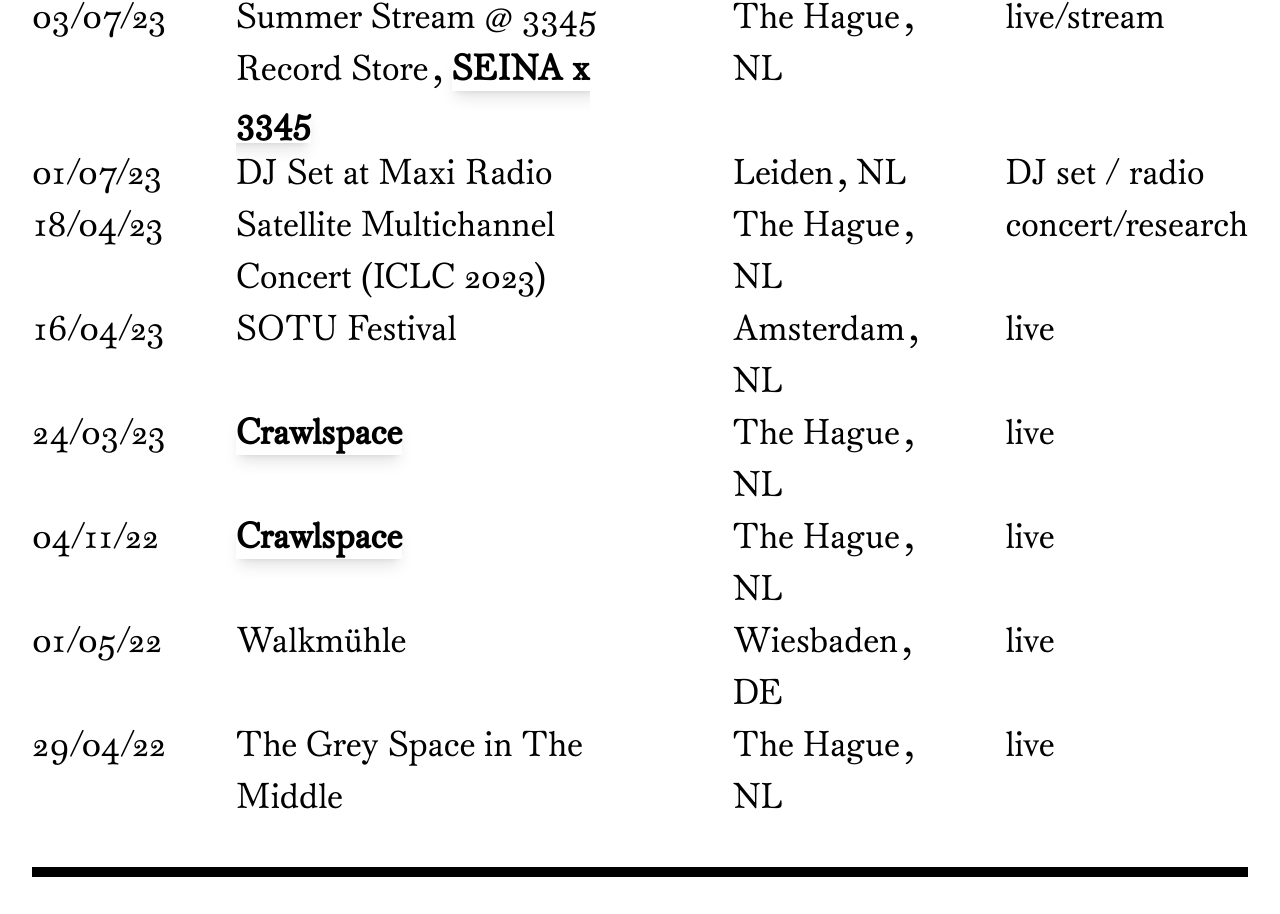
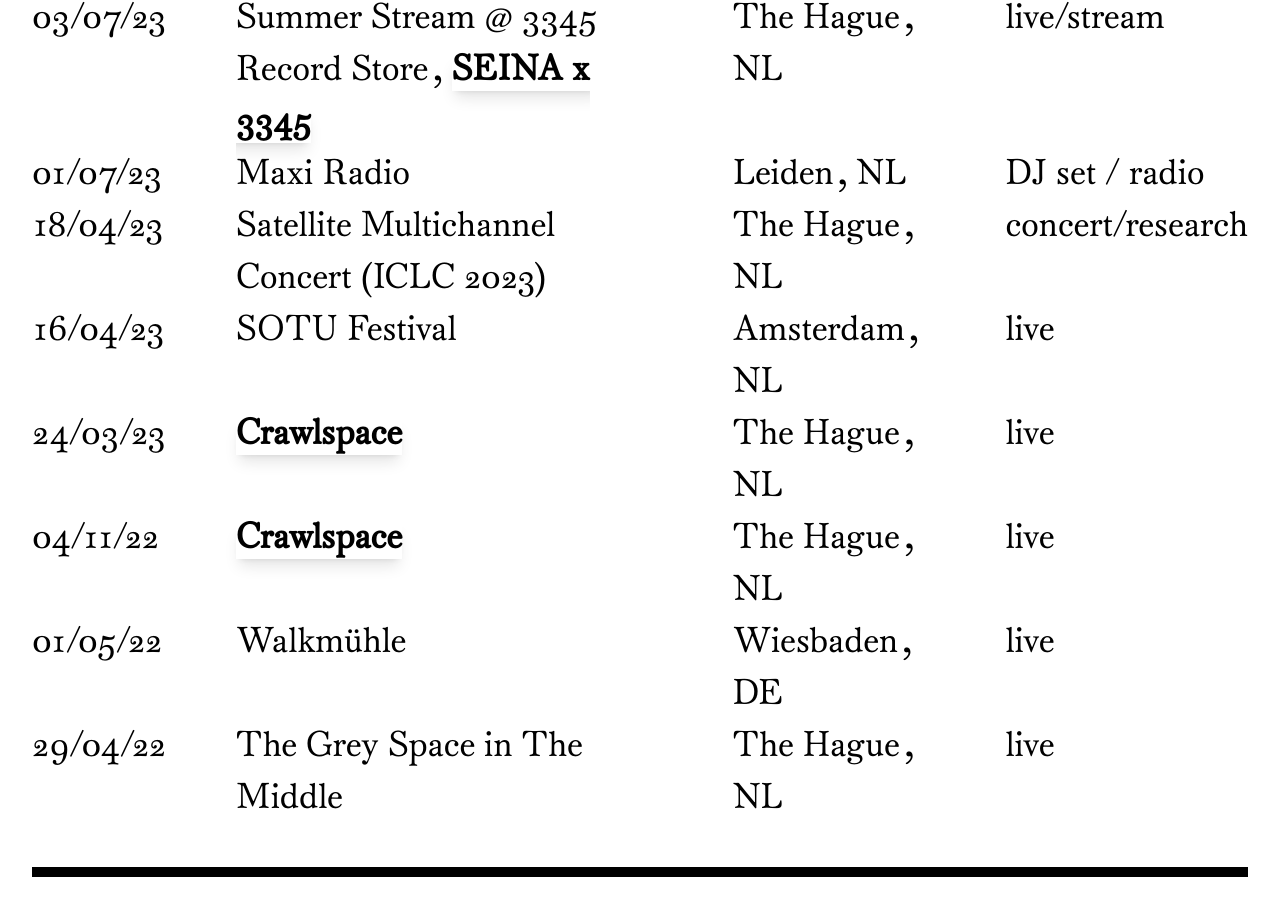
Before and after one commit to SerainaFae/SerainaFae.github.io, a website built with Vite: page index.html in a window 1280 px wide. Shown: the part 2483-3397 px from the top of the page. Built offline with nearby package versions, Linux system fonts and the light colour scheme.

Commit message:
Update index.html

```diff
--- a/index.html
+++ b/index.html
@@ -171,7 +171,7 @@
           </tr>
           <tr class="align-top">
         <td class="pr-8 md:pr-16">01/07/23</td>
-        <td class="pr-8 md:pr-16">DJ Set at Maxi Radio</td>
+        <td class="pr-8 md:pr-16">Maxi Radio</td>
         <td class="pr-8 md:pr-16">Leiden, NL</td>
         <td>DJ set / radio</td>
           </tr>
```
